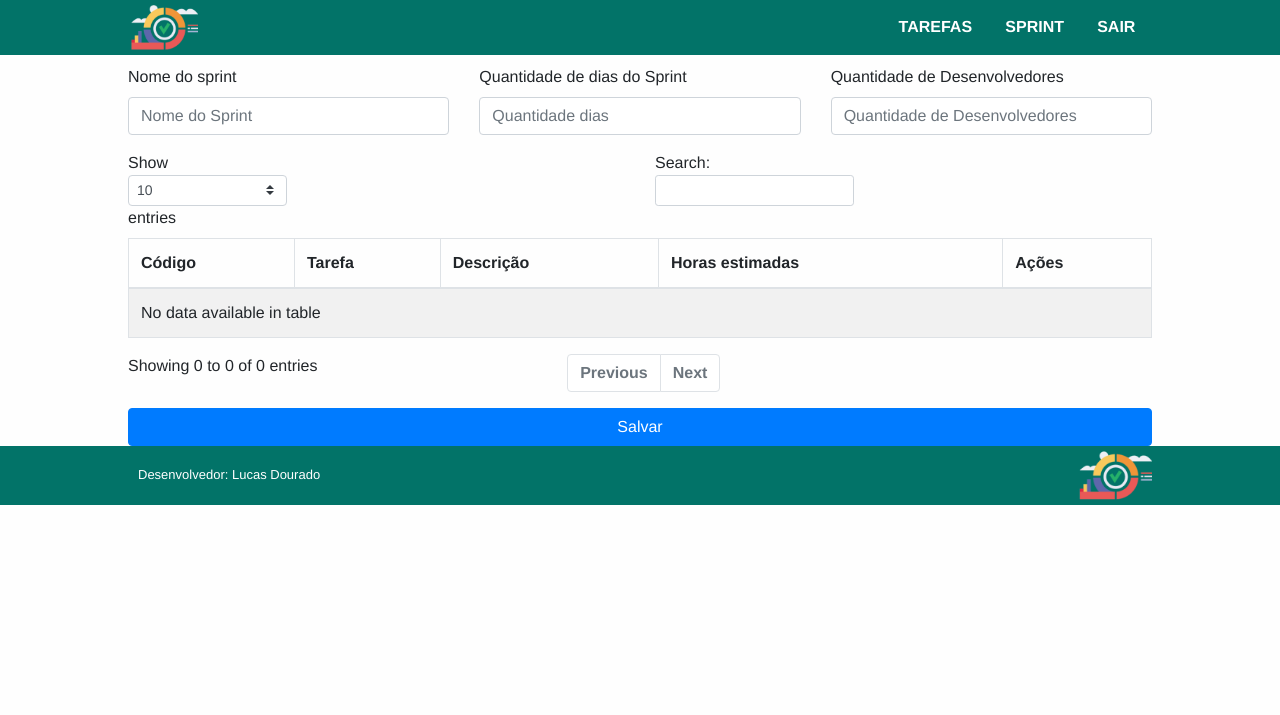
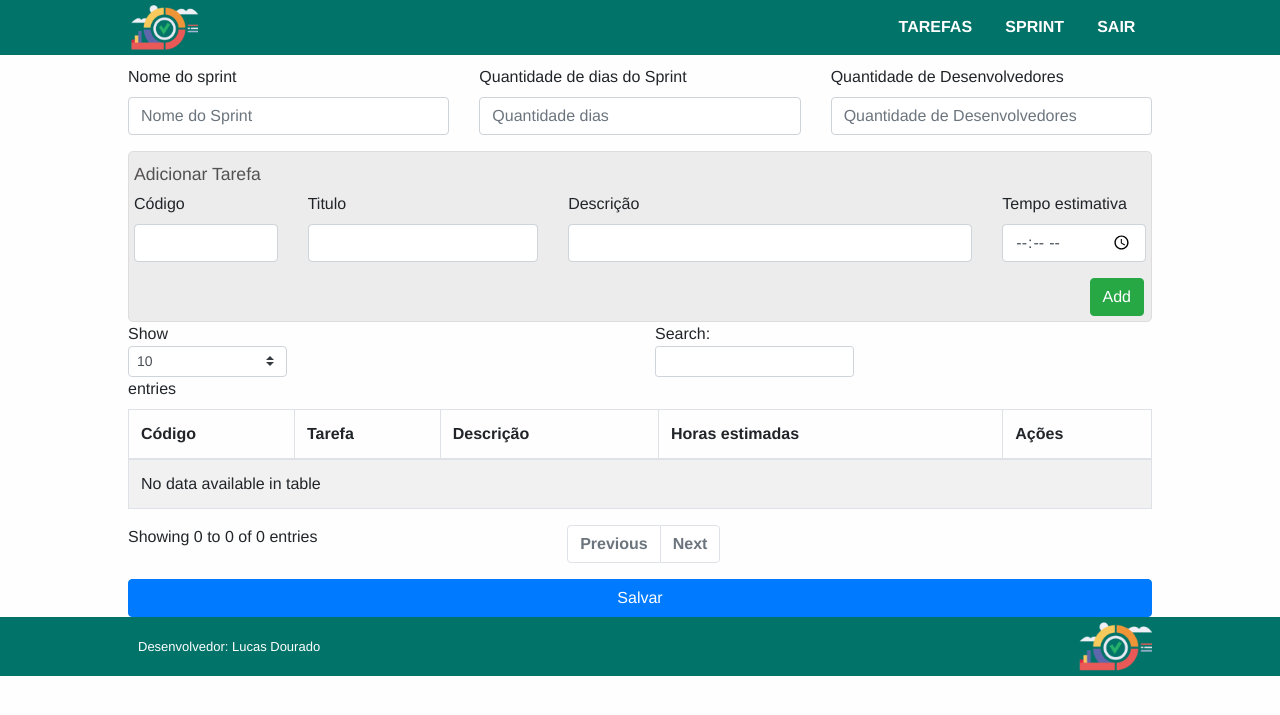
Before and after one commit to lucasmirandadourado/dev_sprint, a PHP site: page /view/cadastrar-sprint.php in a window 1280 px wide. Shown: the top 715 px of the page. Run offline with PHP 8.4, Linux system fonts and the light colour scheme; the visitor is signed in with stand-in values (Sample User, id 1).

Commit message:
formulário de cadastrar sprint (tarefas)

```diff
--- /dev/null
+++ b/asset/css/cadastrar_sprint.css
@@ -0,0 +1,20 @@
+div#addTarefa {
+    background-color: #dddddd87;
+    padding: 5px;
+    border-radius: 5px;
+    border: 1px solid #ddd;
+}
+
+div#btn-salvar-tarefas {
+    display: flex;
+    flex-direction: row;
+    justify-content: right;
+    float: right;
+    margin: 0 2px;
+}
+
+#addTarefa h4 {
+    color: #3e3b3be0;
+    font-size: 1.1em;
+    margin: 7px 0px;
+}
--- a/asset/css/sprint.css
+++ b/asset/css/sprint.css
@@ -47,18 +47,18 @@ a {
 }
 
 a:hover {
-    /* color: var(--roxo); */
     font-size: 18px;
     color: white;
     text-decoration: none;
 }
 
-div#conteudo {
+div#ds_conteudo {
     display: flex;
     padding-left: 10%;
     padding-right: 10%;
     margin-top: 10px;
-    flex-wrap: nowrap;
+    flex-wrap: wrap;
+    flex-direction: column;
 }
 
 #selecionarSprint {
@@ -105,7 +105,7 @@ div#desenvolvedor {
     justify-content: center;
 }
 
-#conteudo form {
+#ds_conteudo form {
     display: flex;
     flex: 1;
     flex-direction: column;
--- a/asset/js/cadastrarSprint.js
+++ b/asset/js/cadastrarSprint.js
@@ -1,10 +1,14 @@
 $(document).ready(function(e){
+
+
+    $('#exampleModal').on('shown.bs.modal', function () {
+        $('#exampleModal').medal('show')
+    })
 
     $('#tarefas-tabela').DataTable();
 
     $(document).on('change', '#qtdDiasSprint', function(e){
         let dias = $('#qtdDiasSprint').val();
-        console.log(dias);
         adicionarDias(dias);
     });
 
@@ -22,7 +26,27 @@ $(document).ready(function(e){
                 console.log(result)
             }
         });
-    })
+    });
+
+    $(document).on('click', '#addTarefaTabela', function(e){
+        e.preventDefault();
+        let codigo = $('#codigo').val();
+        let titulo = $('#titulo').val();
+        let descricao = $('#descricao').val();
+        let tempoEstimativa = $('#tempoEstimativa').val();
+
+        var t = $('#tarefas-tabela').DataTable();
+
+
+            t.row.add( [
+                codigo,
+                titulo,
+                descricao,
+                tempoEstimativa,
+                `<a href='#'><img id='excluir' data-id='${codigo}' src='../asset/icon/close-24px.svg'></a>`
+            ] ).draw( false );
+
+    });
 });
 
 function adicionarDias(quantidade) {
--- a/view/cadastrar-sprint.php
+++ b/view/cadastrar-sprint.php
@@ -2,11 +2,12 @@
 require_once('../template/Pagina.php');
 $pagina = new Pagina();
 $pagina->addCSS('../asset/css/sprint.css');
+$pagina->addCSS('../asset/css/cadastrar_sprint.css');
 $pagina->head("Cadastrar Sprint");
 ?>
 
-  <div id="conteudo">
-    <form id="formCadastrar">
+<div id="ds_conteudo">
+  <form id="formCadastrar" method="POST">
     <div class="row">
 
       <div class="col form-group">
@@ -25,12 +26,40 @@
       </div>
 
     </div>
-      <div id="dias">
 
+    <div id="addTarefa">
+
+      <h4 for="">Adicionar Tarefa</h4>
+
+      <div class="row">
+
+        <div class="form-group col-md-2">
+          <label for="codigo">Código</label>
+          <input type="text" name="codigo" id="codigo" class="form-control">
         </div>
 
-      <div id="tabela">
-        <table id="tarefas-tabela" class="table table-striped table-bordered" style="width:100%">
+        <div class="form-group col-md-3">
+          <label for="titulo">Titulo</label>
+          <input type="text" name="titulo" id="titulo" class="form-control">
+        </div>
+
+        <div class="form-group col-md-5">
+          <label for="descricao">Descrição</label>
+          <input type="text" name="descricao" id="descricao" class="form-control">
+        </div>
+
+        <div class="form-group col-md-2">
+          <label for="tempoEstimativa">Tempo estimativa</label>
+          <input type="time" name="tempoEstimativa" id="tempoEstimativa" class="form-control">
+        </div>
+      </div>
+      <div class="row" id="btn-salvar-tarefas">
+        <a href="#" class="btn btn-success" id="addTarefaTabela">Add</a>
+      </div>
+    </div>
+
+    <div id="">
+      <table id="tarefas-tabela" class="table table-striped table-bordered">
         <thead>
           <tr>
             <th>Código</th>
--- a/view/index.php
+++ b/view/index.php
@@ -5,7 +5,7 @@
   $pagina->head("Home");
 ?>
 
-  <div id="conteudo">
+  <div id="ds_conteudo">
     <div id="selecionarSprint">
       <select name="selecionar-sprints" id="selecionar-sprints"></select>
       <div id="info">
```
Lines whose indentation alone changed are shown as unchanged.
